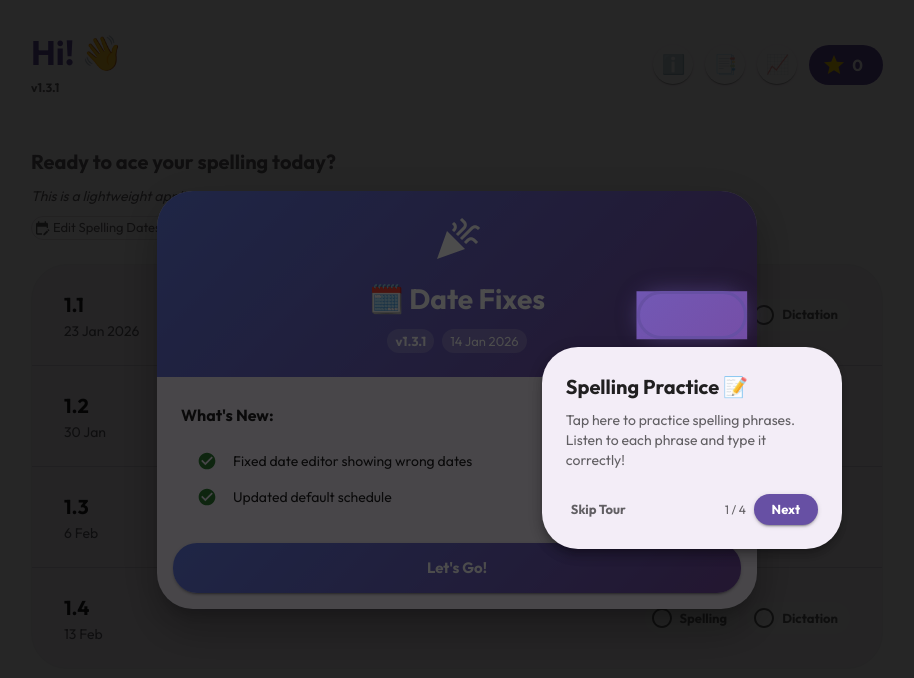
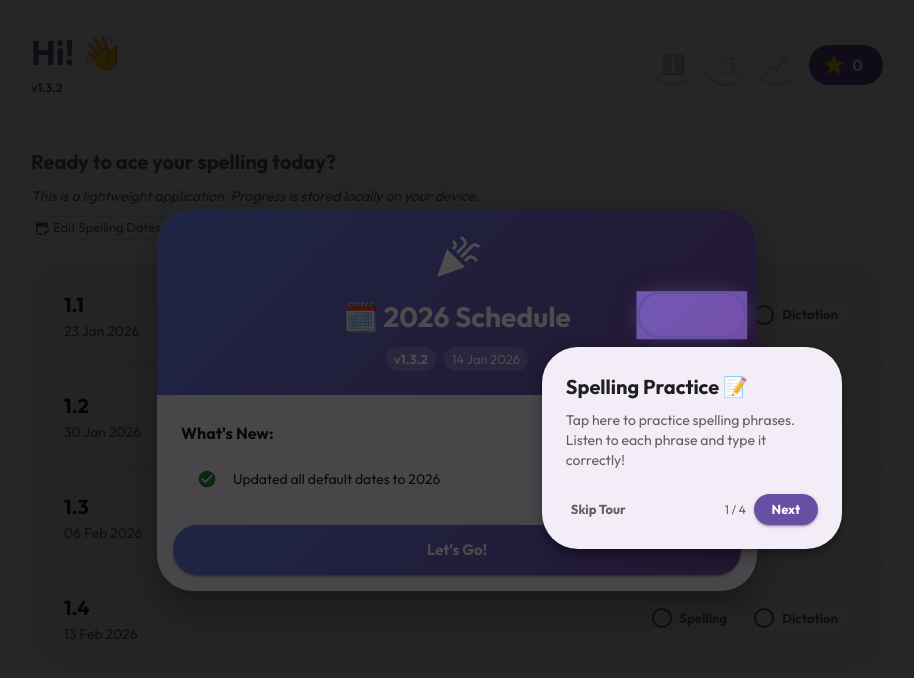
Before and after one commit to njytim-cyber/p4f-simple-spelling-app, a React (Vite) app: page / in a window 1280 px wide. Shown: the top 678 px of the page, without its empty margins (183-1097 px from the left). Built offline with nearby package versions, Linux system fonts and the light colour scheme; a web font is replaced by a local one.

Commit message:
v1.3.2: Update default dates to 2026

```diff
--- a/src/data/exercises.ts
+++ b/src/data/exercises.ts
@@ -40,7 +40,7 @@ export const EXERCISES: Exercise[] = [
     {
         id: '1.2',
         title: '1.2',
-        date: '30 Jan',
+        date: '30 Jan 2026',
         spelling: [
             { id: 's1', phrase: 'elated' },
             { id: 's2', phrase: 'eagerly agreed' },
@@ -53,7 +53,7 @@ export const EXERCISES: Exercise[] = [
     {
         id: '1.3',
         title: '1.3',
-        date: '6 Feb',
+        date: '06 Feb 2026',
         spelling: [
             { id: 's1', phrase: 'face lit up' },
             { id: 's2', phrase: 'a delectable breakfast spread' },
@@ -66,7 +66,7 @@ export const EXERCISES: Exercise[] = [
     {
         id: '1.4',
         title: '1.4',
-        date: '13 Feb',
+        date: '13 Feb 2026',
         spelling: [
             { id: 's1', phrase: 'froze on the spot' },
             { id: 's2', phrase: 'caught red-handed' },
--- a/src/data/version.ts
+++ b/src/data/version.ts
@@ -3,7 +3,7 @@
 // - MINOR: New features (backwards compatible)
 // - PATCH: Bug fixes (backwards compatible)
 
-export const APP_VERSION = '1.3.1';
+export const APP_VERSION = '1.3.2';
 
 export interface ChangelogEntry {
     version: string;
@@ -13,6 +13,14 @@ export interface ChangelogEntry {
 }
 
 export const CHANGELOG: ChangelogEntry[] = [
+    {
+        version: '1.3.2',
+        date: '14 Jan 2026',
+        title: '🗓️ 2026 Schedule',
+        changes: [
+            'Updated all default dates to 2026',
+        ],
+    },
     {
         version: '1.3.1',
         date: '14 Jan 2026',
```
